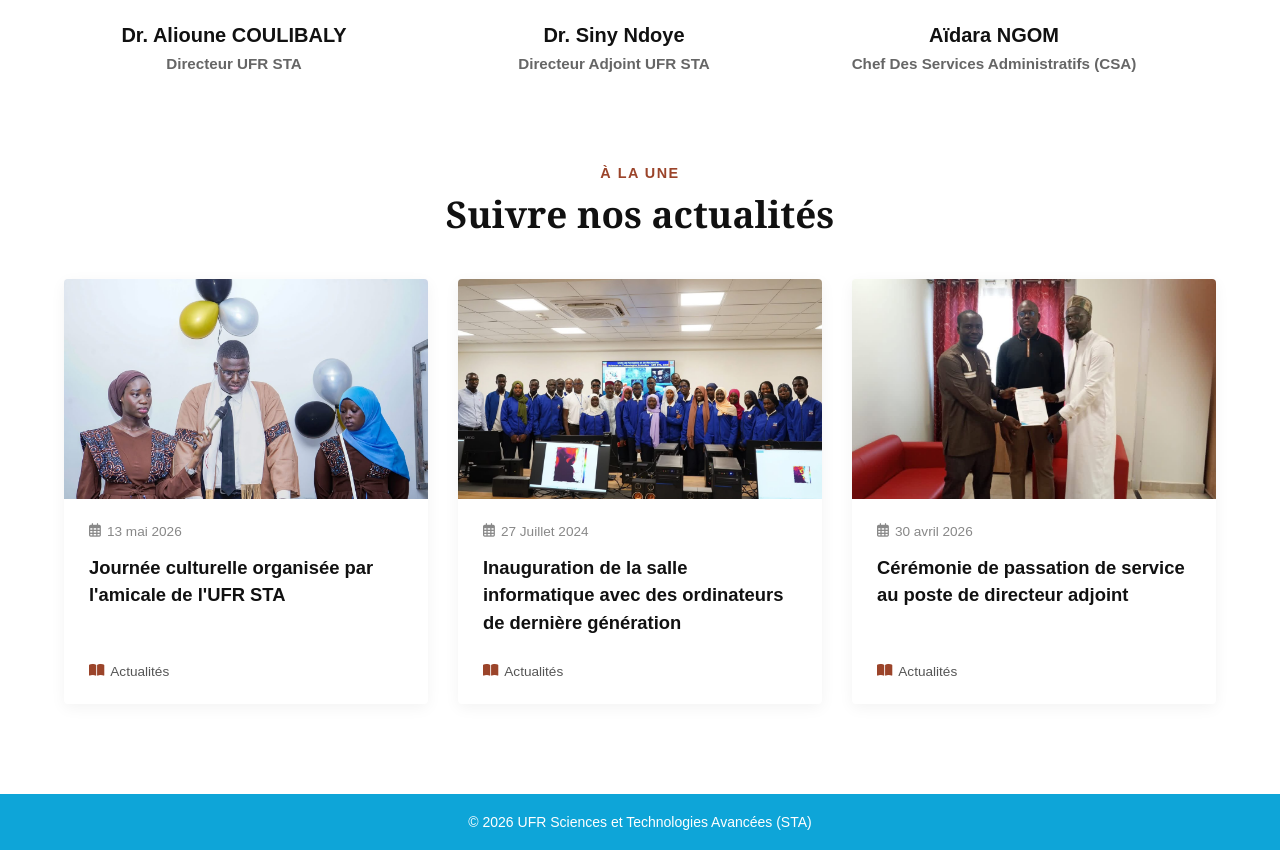
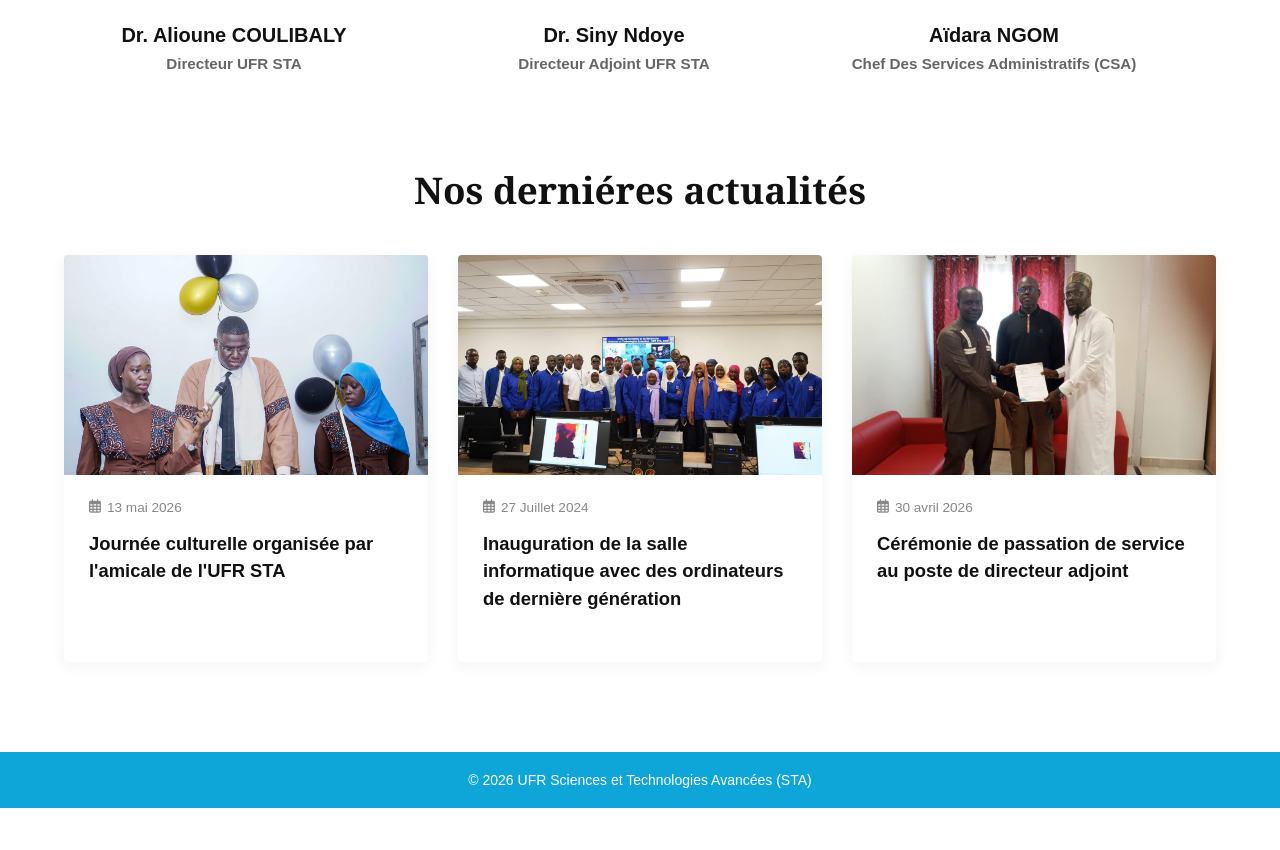
Before and after one commit to Aliousow94/site_webe_vitrine_ufr_sta, a Flask app: page / in a window 1280 px wide. Shown: the part 3128-3978 px from the top of the page. After the commit the page ends 3936 px from the top, so only its background shows below. Run offline with Flask 3, Linux system fonts and the light colour scheme.

Commit message:
bada sall new commit

```diff
--- a/templates/index.html
+++ b/templates/index.html
@@ -83,7 +83,7 @@ Accueil
 
     <section class="formations-section">
         <div class="formations-header">
-            <span>L'UFR STA COUVRE UN LARGE SPECTRE DE FORMATIONS SPÉCIALISÉES</span>
+            <span>L'ufr STA  se distingue par une offre de formations couvrant plusieurs domaines de spécialisation</span>
             <h2>Découvrir nos formations</h2>
         </div>
 
@@ -119,7 +119,7 @@ Accueil
 
     <section class="management-section">
         <div class="management-header">
-            <h2>Top Management</h2>
+            <h2>Direction générale</h2>
         </div>
 
         <div class="management-container">
@@ -144,9 +144,10 @@ Accueil
             </div>
 
             <div class="management-card">
-                <div class="management-photo-wrapper placeholder-black">
-                    <i class="fa-solid fa-user-large"></i>
+                <div class="management-photo-wrapper">
+                    <img src="{{ url_for('static', filename='images/aidara.jpg') }}" alt="Dr. Alioune COULIBALY">
                 </div>
+
                 <div class="management-info">
                     <h3>Aïdara NGOM</h3>
                     <p class="management-role">Chef Des Services Administratifs (CSA)</p>
@@ -157,8 +158,8 @@ Accueil
 
     <section class="news-section">
         <div class="news-header">
-            <span>À LA UNE</span>
-            <h2>Suivre nos actualités</h2>
+
+            <h2>Nos derniéres actualités</h2>
         </div>
 
         <div class="news-container">
@@ -169,9 +170,7 @@ Accueil
                 <div class="news-content">
                     <span class="news-date"><i class="fa-regular fa-calendar-days"></i> 13 mai 2026</span>
                     <h3>Journée culturelle organisée par l'amicale de l'UFR STA</h3>
-                    <div class="news-footer">
-                        <span class="news-category"><i class="fa-solid fa-book-open"></i> Actualités</span>
-                    </div>
+
                 </div>
             </article>
 
@@ -182,9 +181,7 @@ Accueil
                 <div class="news-content">
                     <span class="news-date"><i class="fa-regular fa-calendar-days"></i> 27 Juillet 2024</span>
                     <h3>Inauguration de la salle informatique avec des ordinateurs de dernière génération</h3>
-                    <div class="news-footer">
-                        <span class="news-category"><i class="fa-solid fa-book-open"></i> Actualités</span>
-                    </div>
+
                 </div>
             </article>
 
@@ -195,9 +192,7 @@ Accueil
                 <div class="news-content">
                     <span class="news-date"><i class="fa-regular fa-calendar-days"></i> 30 avril 2026</span>
                     <h3>Cérémonie de passation de service au poste de directeur adjoint</h3>
-                    <div class="news-footer">
-                        <span class="news-category"><i class="fa-solid fa-book-open"></i> Actualités</span>
-                    </div>
+
                 </div>
             </article>
         </div>
```
